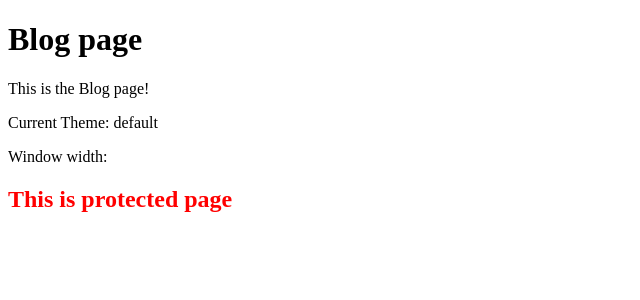
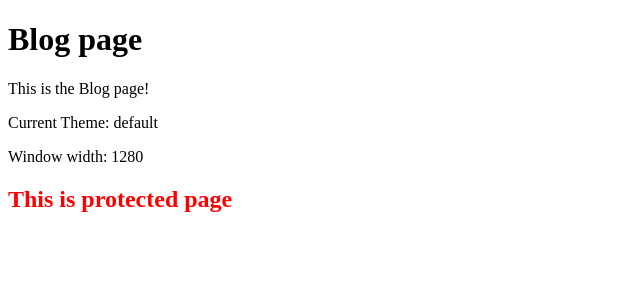
Before and after one commit to FoxyGirl/next-learn, a Next.js app: page /blog in a window 1280 px wide. Shown: the top 300 px of the page, without its empty margins (0-640 px from the left). Built offline with nearby package versions, Linux system fonts and the light colour scheme.

Commit message:
Add useEffect to set windowWidth

```diff
--- a/pages/blog.js
+++ b/pages/blog.js
@@ -1,4 +1,4 @@
-import { useState } from "react";
+import { useEffect, useState } from "react";
 import { pageVerify } from "../helpers/pageVerify";
 import { verifyBrowser } from "../helpers/verifyBrowser";
 
@@ -27,6 +27,12 @@ const Blog = ({ theme, protectedPage }) => {
     console.log("width", window.innerWidth);
   }
 
+  useEffect(() => {
+    // useEffect works ONLY ON CLIENT SIDE
+    // So browser verifying is no needed
+    setWindowWidth(window.innerWidth);
+  }, []);
+
   return (
     <>
       <h1>Blog page</h1>
```
